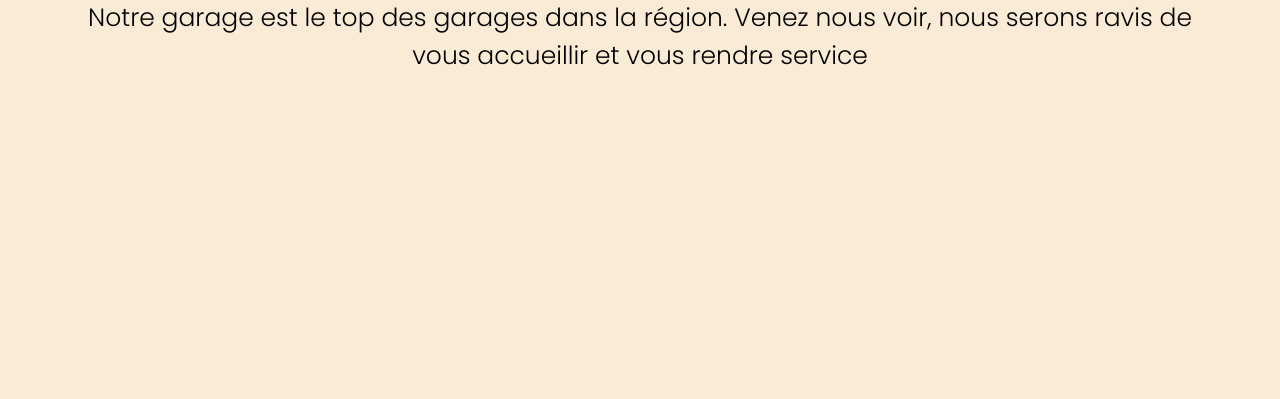
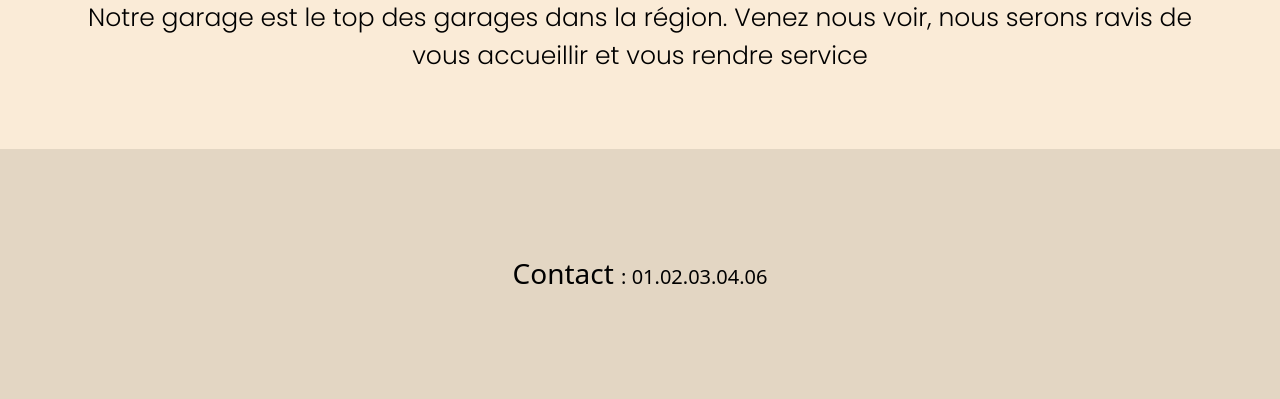
Before and after one commit to KiSEiGitHub/Promotion250, a PHP site: page / in a window 1280 px wide. Shown: the part 401-800 px from the top of the page. Run offline with PHP 8.4, Linux system fonts and the light colour scheme.

Commit message:
feat(*) : footer

```diff
--- a/mesites/garage_250/css/style.css
+++ b/mesites/garage_250/css/style.css
@@ -113,3 +113,14 @@ td {
     font-size: 18px;
     font-weight: 700;
 }
+
+footer{
+    position: absolute;
+    bottom: 0;
+    width: 100%;
+    height: 250px;
+    background-color: #e3d6c3;
+    display: flex;
+    align-items: center;
+    justify-content: center;
+}
--- a/mesites/garage_250/index.php
+++ b/mesites/garage_250/index.php
@@ -66,5 +66,13 @@ require_once 'fonction/fonction.php';
 
     ?>
 </div>
+
+<footer>
+    <div class="contact">
+        <span class="h3">Contact </span>
+        <span class="h5">: 01.02.03.04.06</span>
+    </div>
+</footer>
 </body>
+
 </html>
```
